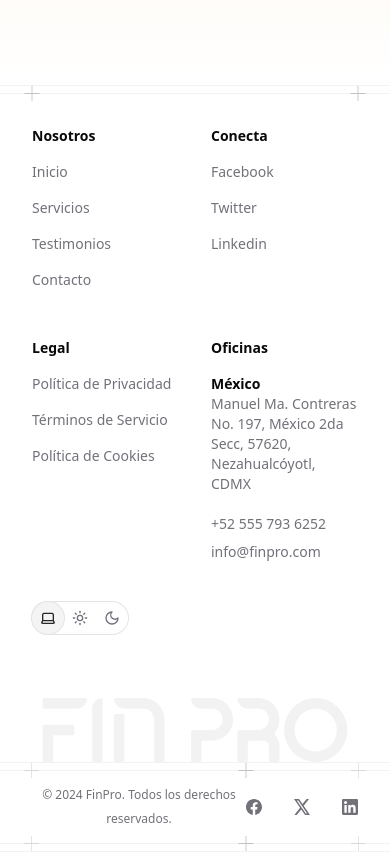
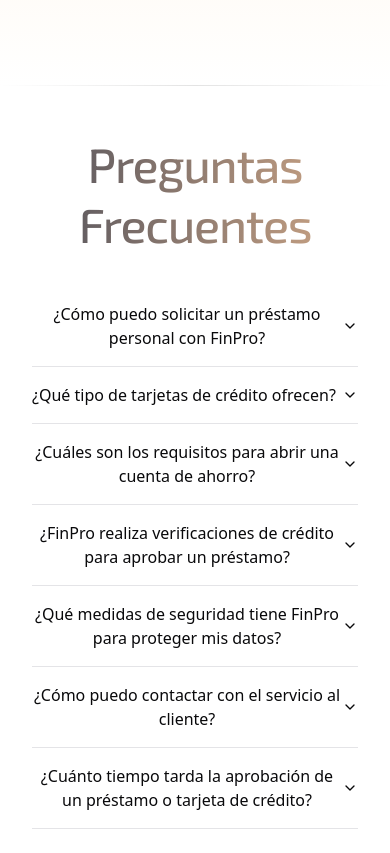
Before and after one commit to javarv87/finpro, a Next.js app: page / in a window 390 px wide. Shown: the part 7060-7913 px from the top of the page. Built offline with nearby package versions, Linux system fonts and the light colour scheme; grey boxes are pictures that could not be loaded.

Commit message:
Adding Faq section and animations on header including smooth scroll

```diff
--- a/app/page.tsx
+++ b/app/page.tsx
@@ -5,6 +5,7 @@ import Features from "@/components/features";
 import Testimonials from "@/components/testimonials";
 import Cta from "@/components/cta";
 import Separator from "@/components/ui/separator";
+import Faq from "@/components/faq";
 
 export default function Home() {
   return (
@@ -17,6 +18,8 @@ export default function Home() {
       <Separator />
       <Testimonials />
       <Cta />
+      <Separator />
+      <Faq />
     </>
   )
 }
--- a/components/cta.tsx
+++ b/components/cta.tsx
@@ -3,7 +3,7 @@ import { Button } from "./ui/button";
 
 export default function Cta() {
   return (
-    <section className="max-w-7xl w-full mx-auto px-8 py-12 lg:pt-18 bg-gradient-to-b from-white via-orange-50 to-white dark:from-transparent dark:via-zinc-900 dark:to-transparent">
+    <section id="cta" className="max-w-7xl w-full mx-auto px-8 py-12 lg:pt-18 bg-gradient-to-b from-white via-orange-50 to-white dark:from-transparent dark:via-zinc-900 dark:to-transparent">
       <div className="relative px-6 pb-14 pt-20 sm:px-10 sm:pb-20 lg:px-[4.5rem]">
         <h2 className="text-center tracking-tight text-5xl leading-tight font-exo mb-2 font-bold text-transparent bg-clip-text bg-[linear-gradient(270deg,_#d0a786,_theme('colors.zinc.600'))] dark:bg-[linear-gradient(270deg,_theme('colors.orange.50'_/_60%)_45%,_theme('colors.gray.500'))]">
           ¿Listo para comenzar?
--- /dev/null
+++ b/components/faq.tsx
@@ -0,0 +1,79 @@
+import {
+  Accordion,
+  AccordionContent,
+  AccordionItem,
+  AccordionTrigger,
+} from "@/components/ui/accordion"
+
+interface faq {
+  id: number
+  question: string
+  answer: string
+}
+
+const faqs: faq[] = [
+  {
+    id: 1,
+    question: "¿Cómo puedo solicitar un préstamo personal con FinPro?",
+    answer:
+      "Solicitar un préstamo con FinPro es muy sencillo. Solo necesitas llenar el formulario en línea con tus datos personales y financieros. Nuestro equipo revisará tu solicitud y te contactará en poco tiempo para informarte sobre la aprobación y los próximos pasos.",
+  },
+  {
+    id: 2,
+    question: "¿Qué tipo de tarjetas de crédito ofrecen?",
+    answer:
+      "Ofrecemos varias tarjetas de crédito que se ajustan a diferentes perfiles y necesidades. Desde tarjetas con recompensas por cada compra hasta opciones con tasas de interés reducidas. Puedes ver las opciones en nuestra sección de Tarjetas de Crédito y solicitar la que mejor se adapte a ti.",
+  },
+  {
+    id: 3,
+    question: "¿Cuáles son los requisitos para abrir una cuenta de ahorro?",
+    answer:
+      "Abrir una cuenta de ahorro en FinPro es rápido y fácil. Solo necesitas ser mayor de 18 años, tener una identificación válida y un comprobante de domicilio. Puedes completar el proceso en línea en minutos.",
+  },
+  {
+    id: 4,
+    question:
+      "¿FinPro realiza verificaciones de crédito para aprobar un préstamo?",
+    answer:
+      "Sí, realizamos una verificación de crédito como parte del proceso de evaluación para aprobar un préstamo. Sin embargo, ofrecemos soluciones para personas con diferentes perfiles crediticios, así que incluso si tu puntaje no es perfecto, aún podrías calificar para un préstamo.",
+  },
+  {
+    id: 5,
+    question: "¿Qué medidas de seguridad tiene FinPro para proteger mis datos?",
+    answer:
+      "En FinPro tomamos la seguridad muy en serio. Utilizamos tecnología de encriptación de última generación y cumplimos con los más altos estándares de seguridad financiera para proteger tus datos personales y transacciones.",
+  },
+  {
+    id: 6,
+    question: "¿Cómo puedo contactar con el servicio al cliente?",
+    answer:
+      "Puedes contactarnos a través de nuestra sección de Contacto, donde encontrarás un formulario para enviar tus preguntas. También puedes llamarnos o enviarnos un correo electrónico, y nuestro equipo de atención al cliente te ayudará con cualquier inquietud.",
+  },
+  {
+    id: 7,
+    question:
+      "¿Cuánto tiempo tarda la aprobación de un préstamo o tarjeta de crédito?",
+    answer:
+      "El tiempo de aprobación varía según el producto. Para los préstamos personales, solemos dar una respuesta en menos de 24 horas. Las tarjetas de crédito pueden tardar un poco más dependiendo de la evaluación, pero generalmente recibirás una respuesta en 1 a 3 días hábiles.",
+  },
+]
+
+export default function Faq() {
+  return (
+    <section id="faq" className="max-w-7xl w-full mx-auto px-8 py-12">
+      <div className="heading-section text-center">
+        <h2 className="tracking-tight text-5xl leading-tight font-exo mb-8 font-medium text-transparent bg-clip-text bg-[linear-gradient(270deg,_#d0a786,_theme('colors.zinc.600'))] dark:bg-[linear-gradient(270deg,_theme('colors.orange.50'_/_60%)_45%,_theme('colors.gray.500'))]">
+          Preguntas Frecuentes
+        </h2>
+        <Accordion className="max-w-xl m-auto" type="single" collapsible>
+          {faqs.map((faq) => (
+            <AccordionItem key={faq.id} value={faq.question}>
+              <AccordionTrigger>{faq.question}</AccordionTrigger>
+              <AccordionContent>{faq.answer}</AccordionContent>
+            </AccordionItem>
+          ))}
+        </Accordion>
+      </div>
+    </section>
+  )
+}
--- a/components/features.tsx
+++ b/components/features.tsx
@@ -41,7 +41,7 @@ const features: Feature[] = [
 
 export default function Features() {
   return (
-    <section className="max-w-7xl w-full mx-auto pt-0 pb-12 px-8">
+    <section id="features" className="max-w-7xl w-full mx-auto pt-0 pb-12 px-8">
       <div className="heading-section max-w-3xl text-left">
         <h2 className="tracking-tight text-5xl leading-tight font-exo mb-2 font-medium text-transparent bg-clip-text bg-[linear-gradient(270deg,_#d0a786,_theme('colors.zinc.600'))] dark:bg-[linear-gradient(270deg,_theme('colors.orange.50'_/_60%)_45%,_theme('colors.gray.500'))]">
           Razones por que elegirnos
--- a/components/header.tsx
+++ b/components/header.tsx
@@ -5,12 +5,19 @@ import FinProLogo from "@/components/ui/finpro-logo"
 import { Button } from "@/components/ui/button"
 import { menuItems } from "@/lib/constants"
 import { Menu, XIcon } from "lucide-react"
-import { useEffect, useState } from "react"
+import { useEffect, useRef, useState } from "react"
 import { AnimatePresence, motion } from "framer-motion"
 import Separator from "@/components/ui/separator"
 
 export default function Header({ ...props }) {
   const [menuIsOpen, setMenuIsOpen] = useState(false)
+  const [hoveredItem, setHoveredItem] = useState<string | null>(null)
+  const [backgroundStyles, setBackgroundStyles] = useState({
+    left: 0,
+    width: 0,
+  })
+  const [isHovering, setIsHovering] = useState(false)
+  const navRef = useRef<HTMLDivElement>(null)
 
   useEffect(() => {
     const html = document.querySelector("html")
@@ -28,6 +35,46 @@ export default function Header({ ...props }) {
     }
   }, [setMenuIsOpen])
 
+  const updateBackgroundStyles = () => {
+    if (hoveredItem && navRef.current) {
+      const navItem = navRef.current.querySelector(
+        `[data-name="${hoveredItem}"]`
+      )
+      if (navItem) {
+        const { offsetLeft, offsetWidth } = navItem as HTMLElement
+        setBackgroundStyles({
+          left: offsetLeft,
+          width: offsetWidth,
+        })
+      }
+    }
+  }
+
+  useEffect(() => {
+    updateBackgroundStyles()
+  }, [hoveredItem])
+
+  const handleScroll = (
+    event: React.MouseEvent<HTMLAnchorElement, MouseEvent>,
+    href: string
+  ) => {
+    event.preventDefault()
+
+    const targetElement = document.querySelector(href)
+
+    if (targetElement) {
+      const headerOffset = document.querySelector("header")?.clientHeight || 0 // Get header height
+      const elementPosition =
+        targetElement.getBoundingClientRect().top + window.pageYOffset
+      const offsetPosition = elementPosition - headerOffset
+
+      window.scrollTo({
+        top: offsetPosition,
+        behavior: "smooth",
+      })
+    }
+  }
+
   return (
     <>
       <header
@@ -39,13 +86,34 @@ export default function Header({ ...props }) {
             <FinProLogo className="h-7 text-orange-400" />
           </Link>
           <div className="flex items-center gap-4 sm:gap-6">
-            <div className="md:flex items-center gap-4 hidden">
-              <nav className="ml-auto flex gap-4 sm:gap-6">
+            <div
+              className="md:flex items-center gap-8 hidden"
+              onMouseEnter={() => setIsHovering(true)}
+              onMouseLeave={() => {
+                setIsHovering(false)
+                setHoveredItem(null)
+              }}
+            >
+              <nav className="ml-auto flex gap-4 sm:gap-6" ref={navRef}>
+                <motion.div
+                  className="absolute h-8 top-4 bg-zinc-100 dark:bg-zinc-200/20 rounded-md z-0"
+                  initial={false}
+                  animate={{
+                    left: backgroundStyles.left,
+                    width: backgroundStyles.width,
+                    opacity: isHovering ? 1 : 0,
+                  }}
+                  transition={{ type: "spring", stiffness: 250, damping: 30 }}
+                />
                 {menuItems.map((item) => (
                   <Link
                     href={item.href}
-                    className="text-sm font-medium hover:underline underline-offset-4"
+                    className="text-sm font-medium relative z-10 p-4"
                     key={item.id}
+                    data-name={item.href}
+                    onClick={(e) => handleScroll(e, item.href)}
+                    onMouseEnter={() => setHoveredItem(item.href)}
+                    onMouseLeave={() => setHoveredItem(null)}
                   >
                     {item.label}
                   </Link>
--- a/components/partners.tsx
+++ b/components/partners.tsx
@@ -38,7 +38,7 @@ const partnersList: Partner[] = [
 export default function Partners() {
   return (
     <section
-      id="clients"
+      id="partners"
       className="mx-auto max-w-7xl px-6 text-center md:px-8 w-full"
     >
       <div className="py-7">
--- /dev/null
+++ b/components/ui/accordion.tsx
@@ -0,0 +1,58 @@
+"use client"
+
+import * as React from "react"
+import * as AccordionPrimitive from "@radix-ui/react-accordion"
+import { ChevronDown } from "lucide-react"
+
+import { cn } from "@/lib/utils"
+
+const Accordion = AccordionPrimitive.Root
+
+const AccordionItem = React.forwardRef<
+  React.ElementRef<typeof AccordionPrimitive.Item>,
+  React.ComponentPropsWithoutRef<typeof AccordionPrimitive.Item>
+>(({ className, ...props }, ref) => (
+  <AccordionPrimitive.Item
+    ref={ref}
+    className={cn("border-b", className)}
+    {...props}
+  />
+))
+AccordionItem.displayName = "AccordionItem"
+
+const AccordionTrigger = React.forwardRef<
+  React.ElementRef<typeof AccordionPrimitive.Trigger>,
+  React.ComponentPropsWithoutRef<typeof AccordionPrimitive.Trigger>
+>(({ className, children, ...props }, ref) => (
+  <AccordionPrimitive.Header className="flex">
+    <AccordionPrimitive.Trigger
+      ref={ref}
+      className={cn(
+        "flex flex-1 items-center justify-between py-4 font-medium transition-all hover:underline [&[data-state=open]>svg]:rotate-180",
+        className
+      )}
+      {...props}
+    >
+      {children}
+      <ChevronDown className="h-4 w-4 shrink-0 transition-transform duration-200" />
+    </AccordionPrimitive.Trigger>
+  </AccordionPrimitive.Header>
+))
+AccordionTrigger.displayName = AccordionPrimitive.Trigger.displayName
+
+const AccordionContent = React.forwardRef<
+  React.ElementRef<typeof AccordionPrimitive.Content>,
+  React.ComponentPropsWithoutRef<typeof AccordionPrimitive.Content>
+>(({ className, children, ...props }, ref) => (
+  <AccordionPrimitive.Content
+    ref={ref}
+    className="overflow-hidden text-sm transition-all data-[state=closed]:animate-accordion-up data-[state=open]:animate-accordion-down"
+    {...props}
+  >
+    <div className={cn("pb-4 pt-0", className)}>{children}</div>
+  </AccordionPrimitive.Content>
+))
+
+AccordionContent.displayName = AccordionPrimitive.Content.displayName
+
+export { Accordion, AccordionItem, AccordionTrigger, AccordionContent }
--- a/package.json
+++ b/package.json
@@ -9,6 +9,7 @@
     "lint": "next lint"
   },
   "dependencies": {
+    "@radix-ui/react-accordion": "^1.2.0",
     "@radix-ui/react-dropdown-menu": "^2.1.1",
     "@radix-ui/react-label": "^2.1.0",
     "@radix-ui/react-radio-group": "^1.2.0",
--- a/tailwind.config.ts
+++ b/tailwind.config.ts
@@ -10,75 +10,101 @@ const config: Config = {
   theme: {
   	extend: {
   		fontFamily: {
-        geist: "var(--font-geist-sans)",
-        geistMono: "var(--font-geist-mono)",
-        exo: "var(--font-exo)",
+  			geist: 'var(--font-geist-sans)',
+  			geistMono: 'var(--font-geist-mono)',
+  			exo: 'var(--font-exo)'
   		},
   		colors: {
-        background: "hsl(var(--background))",
-        foreground: "hsl(var(--foreground))",
+  			background: 'hsl(var(--background))',
+  			foreground: 'hsl(var(--foreground))',
   			card: {
-          DEFAULT: "hsl(var(--card))",
-          foreground: "hsl(var(--card-foreground))",
+  				DEFAULT: 'hsl(var(--card))',
+  				foreground: 'hsl(var(--card-foreground))'
   			},
   			popover: {
-          DEFAULT: "hsl(var(--popover))",
-          foreground: "hsl(var(--popover-foreground))",
+  				DEFAULT: 'hsl(var(--popover))',
+  				foreground: 'hsl(var(--popover-foreground))'
   			},
   			primary: {
-          DEFAULT: "hsl(var(--primary))",
-          foreground: "hsl(var(--primary-foreground))",
+  				DEFAULT: 'hsl(var(--primary))',
+  				foreground: 'hsl(var(--primary-foreground))'
   			},
   			secondary: {
-          DEFAULT: "hsl(var(--secondary))",
-          foreground: "hsl(var(--secondary-foreground))",
+  				DEFAULT: 'hsl(var(--secondary))',
+  				foreground: 'hsl(var(--secondary-foreground))'
   			},
   			muted: {
-          DEFAULT: "hsl(var(--muted))",
-          foreground: "hsl(var(--muted-foreground))",
+  				DEFAULT: 'hsl(var(--muted))',
+  				foreground: 'hsl(var(--muted-foreground))'
   			},
   			accent: {
-          DEFAULT: "hsl(var(--accent))",
-          foreground: "hsl(var(--accent-foreground))",
+  				DEFAULT: 'hsl(var(--accent))',
+  				foreground: 'hsl(var(--accent-foreground))'
   			},
   			destructive: {
-          DEFAULT: "hsl(var(--destructive))",
-          foreground: "hsl(var(--destructive-foreground))",
+  				DEFAULT: 'hsl(var(--destructive))',
+  				foreground: 'hsl(var(--destructive-foreground))'
   			},
-        border: "hsl(var(--border))",
-        input: "hsl(var(--input))",
-        ring: "hsl(var(--ring))",
+  			border: 'hsl(var(--border))',
+  			input: 'hsl(var(--input))',
+  			ring: 'hsl(var(--ring))',
   			chart: {
-          "1": "hsl(var(--chart-1))",
-          "2": "hsl(var(--chart-2))",
-          "3": "hsl(var(--chart-3))",
-          "4": "hsl(var(--chart-4))",
-          "5": "hsl(var(--chart-5))",
-        },
+  				'1': 'hsl(var(--chart-1))',
+  				'2': 'hsl(var(--chart-2))',
+  				'3': 'hsl(var(--chart-3))',
+  				'4': 'hsl(var(--chart-4))',
+  				'5': 'hsl(var(--chart-5))'
+  			}
   		},
   		borderRadius: {
-        lg: "var(--radius)",
-        md: "calc(var(--radius) - 2px)",
-        sm: "calc(var(--radius) - 4px)",
+  			lg: 'var(--radius)',
+  			md: 'calc(var(--radius) - 2px)',
+  			sm: 'calc(var(--radius) - 4px)'
   		},
   		gridTemplateColumns: {
-        footer: "repeat(4, 1fr) 150px",
+  			footer: 'repeat(4, 1fr) 150px'
   		},
   		animation: {
-        marquee: "marquee var(--duration) linear infinite",
-        "marquee-vertical": "marquee-vertical var(--duration) linear infinite",
+  			marquee: 'marquee var(--duration) linear infinite',
+  			'marquee-vertical': 'marquee-vertical var(--duration) linear infinite',
+  			'accordion-down': 'accordion-down 0.2s ease-out',
+  			'accordion-up': 'accordion-up 0.2s ease-out'
   		},
   		keyframes: {
   			marquee: {
-          from: { transform: "translateX(0)" },
-          to: { transform: "translateX(calc(-100% - var(--gap)))" },
+  				from: {
+  					transform: 'translateX(0)'
   				},
-        "marquee-vertical": {
-          from: { transform: "translateY(0)" },
-          to: { transform: "translateY(calc(-100% - var(--gap)))" },
+  				to: {
+  					transform: 'translateX(calc(-100% - var(--gap)))'
+  				}
   			},
+  			'marquee-vertical': {
+  				from: {
+  					transform: 'translateY(0)'
   				},
+  				to: {
+  					transform: 'translateY(calc(-100% - var(--gap)))'
+  				}
   			},
+  			'accordion-down': {
+  				from: {
+  					height: '0'
+  				},
+  				to: {
+  					height: 'var(--radix-accordion-content-height)'
+  				}
+  			},
+  			'accordion-up': {
+  				from: {
+  					height: 'var(--radix-accordion-content-height)'
+  				},
+  				to: {
+  					height: '0'
+  				}
+  			}
+  		}
+  	}
   },
   plugins: [require("tailwindcss-animate")],
 }
```
Also changed, not shown: 1 other file (tests, documents, lock files or other folders). Lines whose indentation alone changed are shown as unchanged.
